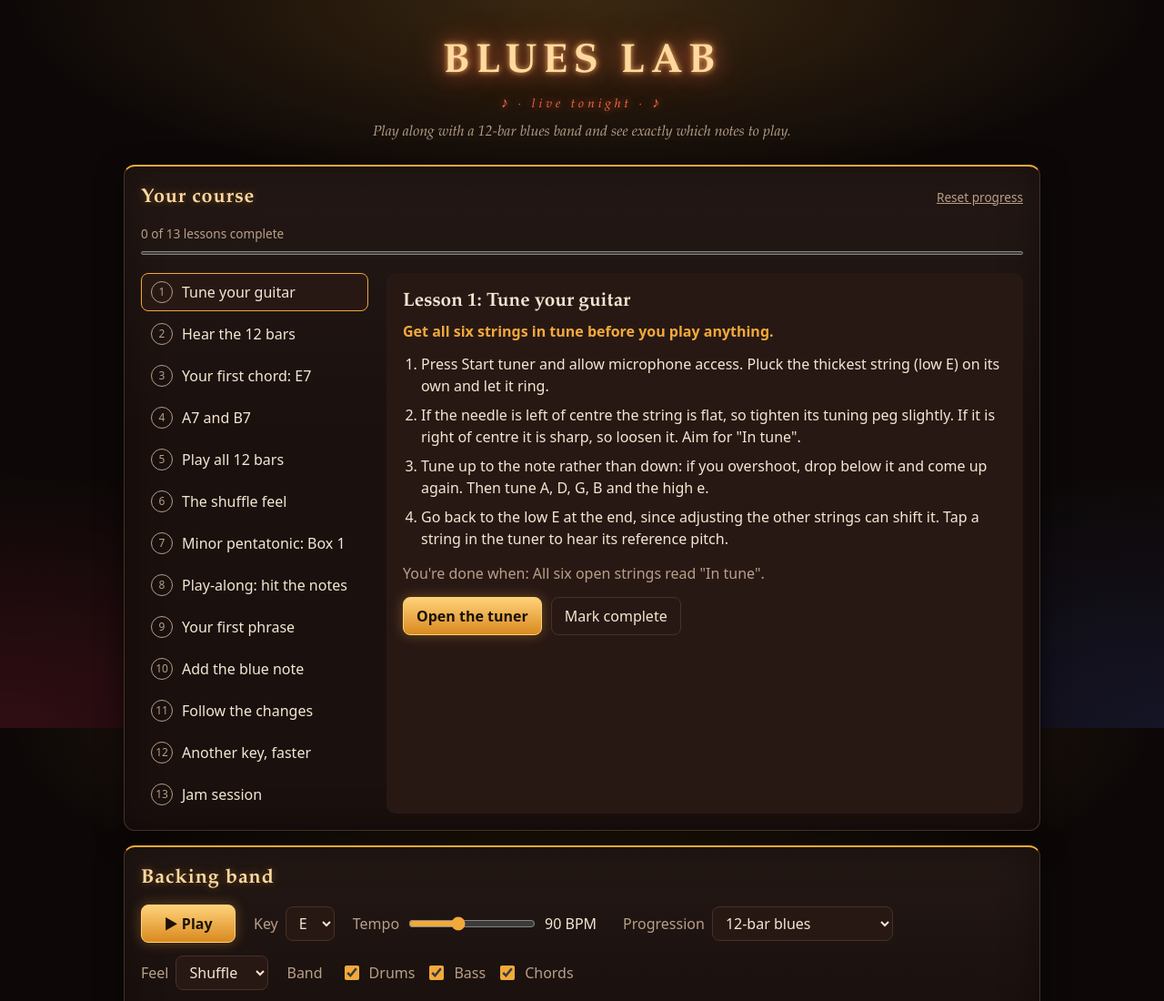
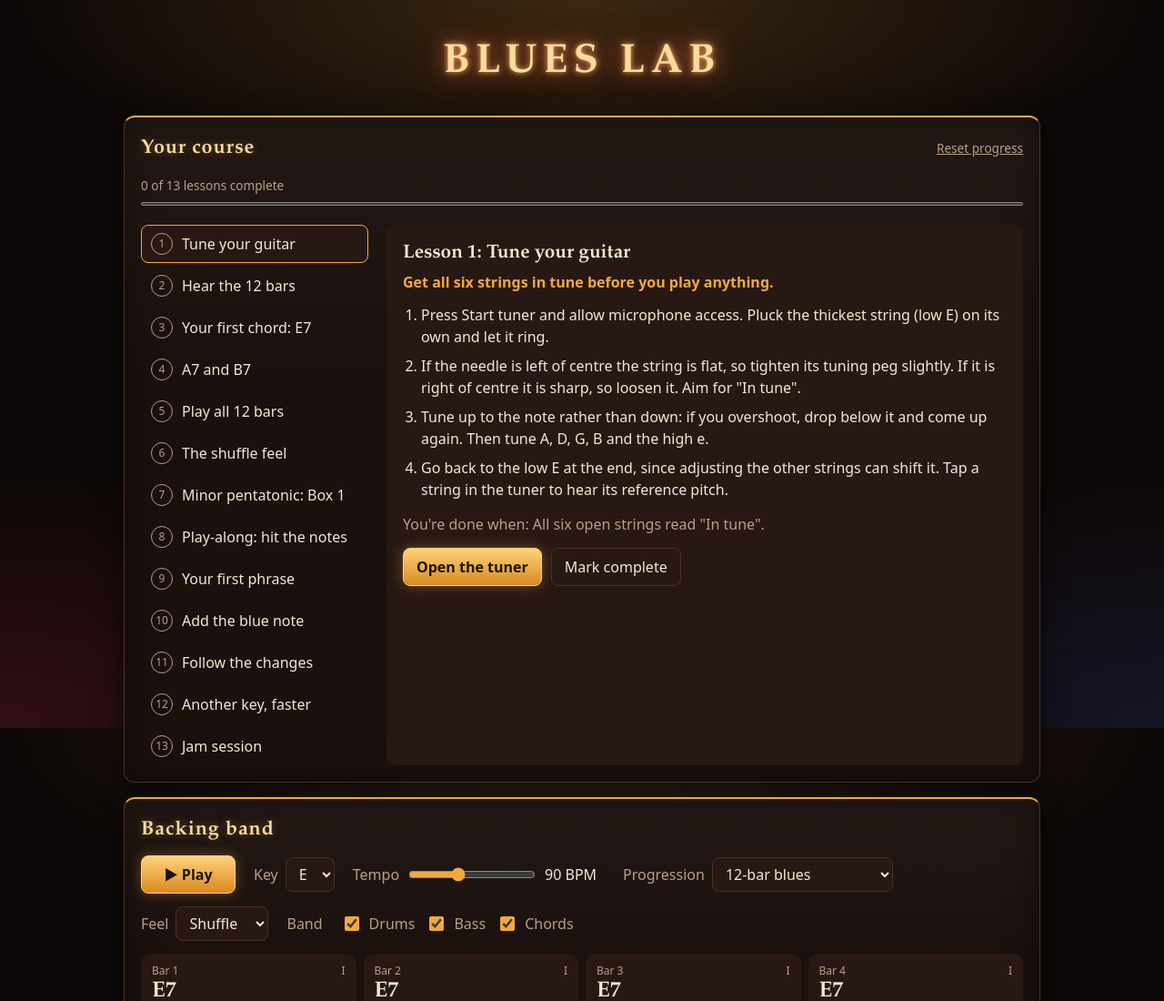
Before and after one commit to PatAltimore/blues-lab, a plain HTML site: page index.html in a window 1280 px wide. Shown: the top 1100 px of the page at 91% size. Drawn offline with Linux system fonts and the light colour scheme.

Commit message:
Remove the header subtitles, keeping only the title
Co-Authored-By: Claude Sonnet 5.5 <noreply@anthropic.com>

```diff
--- a/index.html
+++ b/index.html
@@ -8,9 +8,7 @@
 </head>
 <body>
   <header class="page-head">
-    <h1>Blues Lab</h1>
-    <p>Play along with a 12-bar blues band and see exactly which notes to play.</p>
-  </header>
+    <h1>Blues Lab</h1>  </header>
 
   <main>
     <section class="card" aria-labelledby="h-course">
--- a/style.css
+++ b/style.css
@@ -37,12 +37,6 @@ body {
   text-transform: uppercase; letter-spacing: .14em; color: #ffd9a0;
   text-shadow: 0 0 6px rgba(255, 190, 100, .9), 0 0 22px rgba(255, 107, 74, .75), 0 0 48px rgba(255, 107, 74, .4);
 }
-.page-head h1::after {
-  content: "\266A  \00B7  live tonight  \00B7  \266A"; display: block; margin-top: 6px;
-  font: italic 400 .85rem/1 var(--serif); letter-spacing: .3em; text-transform: lowercase;
-  color: var(--neon); text-shadow: 0 0 8px rgba(255, 107, 74, .7);
-}
-.page-head p { margin: 10px 0 0; color: var(--muted); font-family: var(--serif); font-style: italic; }
 
 main { display: grid; grid-template-columns: minmax(0, 1fr); gap: 16px; padding-bottom: 48px; padding-top: 12px; }
 
```
